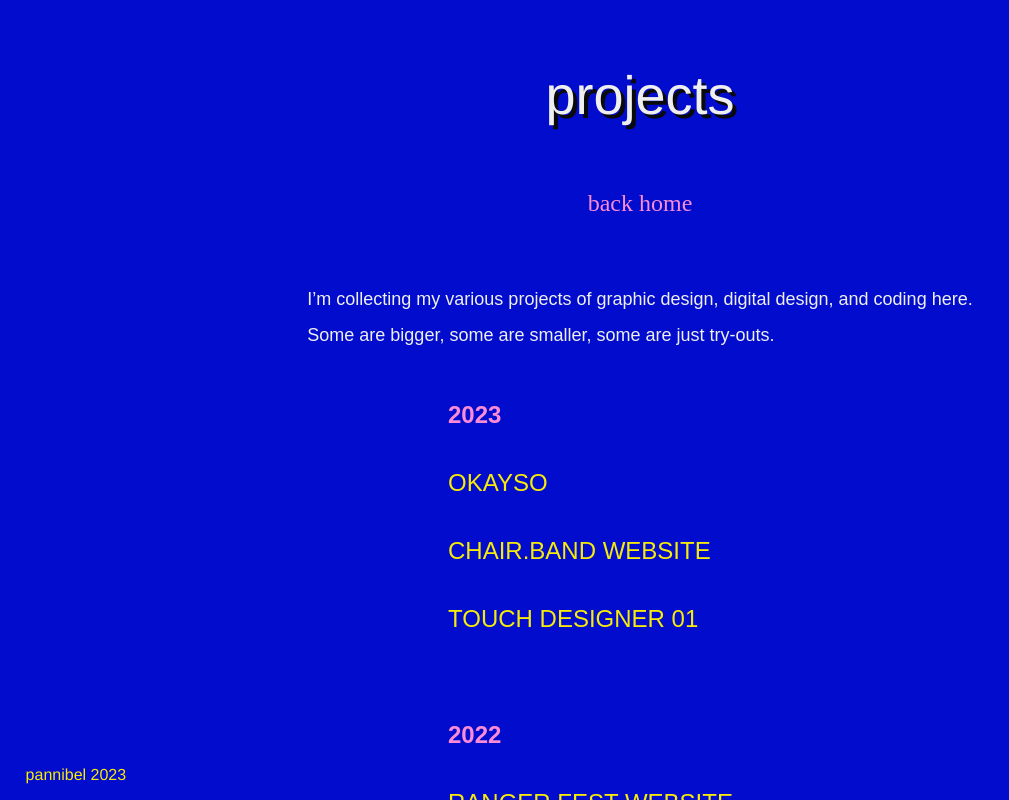
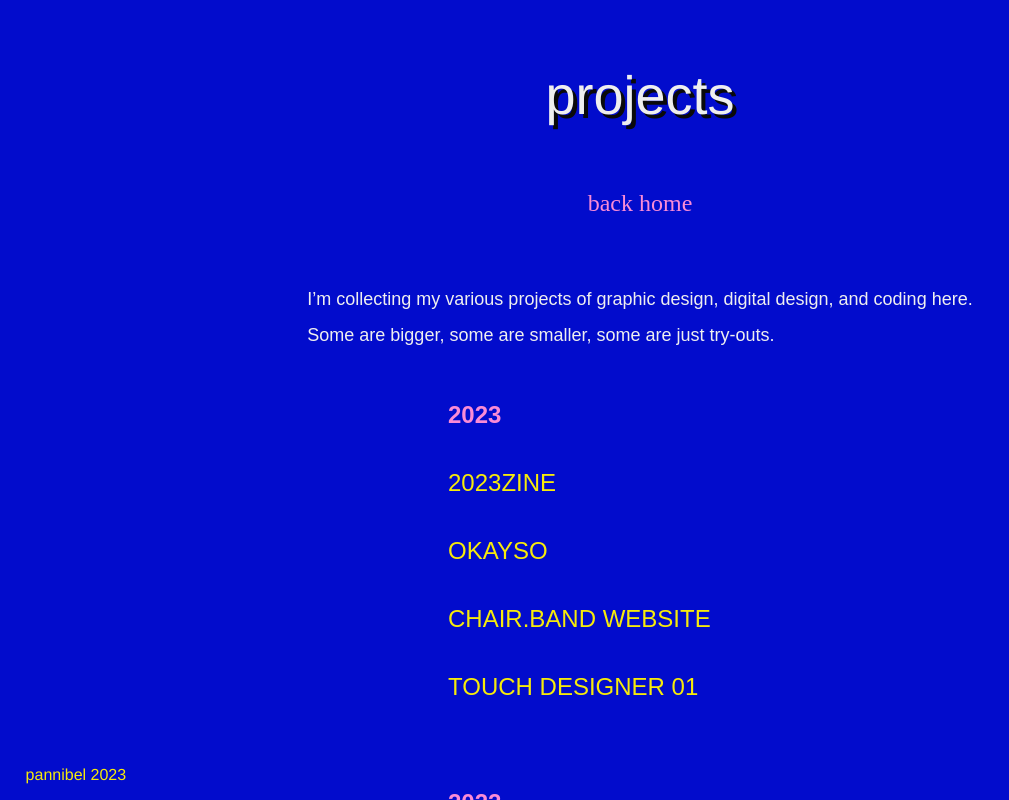
Before and after one commit to pannibel/computerwebsite, a Next.js app: page /projects in a window 1280 px wide. Shown: the whole page, without its empty margins (0-1009 px from the left). Built offline with nearby package versions, Linux system fonts and the light colour scheme.

Commit message:
adding zine pdf

```diff
--- a/src/pages/projects/index.jsx
+++ b/src/pages/projects/index.jsx
@@ -20,6 +20,7 @@ function Projects() {
         <div className={styles.projects}>
           <h3>2023</h3>
           <ul>
+          <li><Link href="/../images/23zine_digi.pdf" target="_blank">2023ZINE</Link></li>
             <li><Link href="/projects/pro1">OKAYSO</Link></li>
             <li><Link href="https://chair.band/" target="_blank">CHAIR.BAND WEBSITE</Link></li>
             <li><Link href="/projects/pro2">TOUCH DESIGNER 01</Link></li>
```
Also changed, not shown: 1 other file (tests, documents, lock files or other folders).
